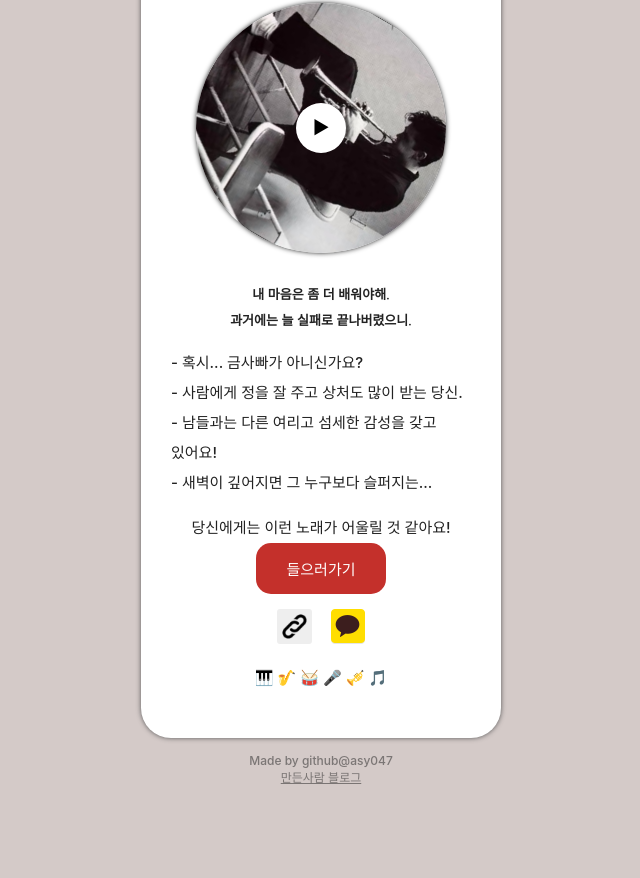
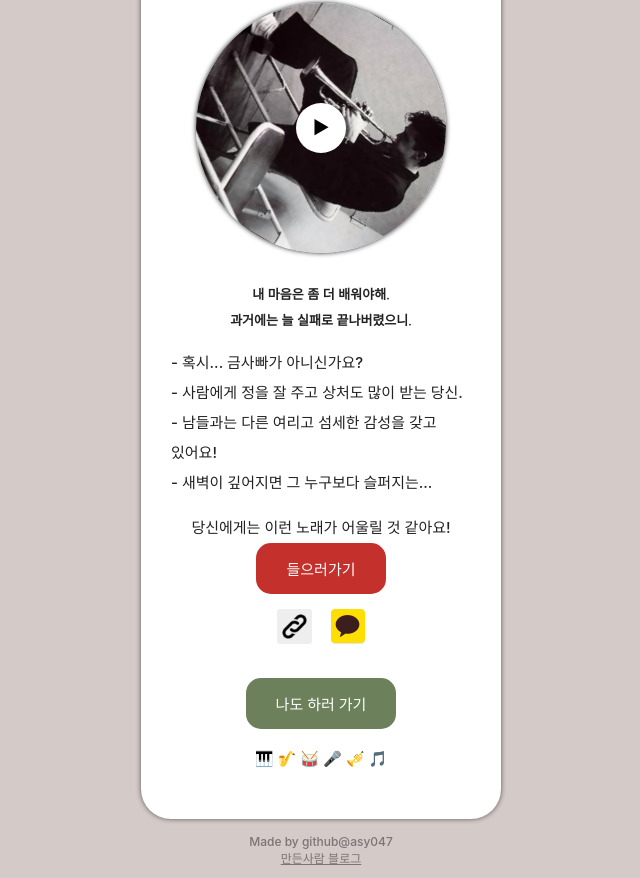
Before and after one commit to asy047/jazztest, a plain HTML site: page result-page0.html in a window 1280 px wide. Shown: the part 249-1127 px from the top of the page, without its empty margins (319-959 px from the left). Before the commit the page ends 1046 px from the top, so only its background shows below. Drawn offline with Linux system fonts and the light colour scheme; a script that the page names is missing; a web font is replaced by a local one.

```diff
--- a/css/result.css
+++ b/css/result.css
@@ -42,13 +42,19 @@ figure img {
 p.result-desc {
   text-align: left;
 }
-a.btnplay {
+a {
   display: inline-block;
+}
+a.btnplay, a.metoo{
   /* margin-top: 1em; */
   padding: 1em 2em;
   background: #c4302b;
   color: #fff;
   border-radius: 1em;
+}
+a.metoo {
+  margin-top: 2em;
+  background: #6c815b;
 }
 p.louis {
   margin-bottom: 1em;
--- a/result-page0.html
+++ b/result-page0.html
@@ -64,6 +64,7 @@
           <img src="img/kakaotalk_sharing_btn_small_ov.png" alt="카카오톡 공유하기">
         </a>
       </div>
+      <a class="metoo" href="index.html">나도 하러 가기</a>
       <p class="head-emoji">🎹 🎷 🥁 🎤 🎺 🎵</p>
     </div>
     <footer>
```
Also changed, not shown: index.html (+1 -1 lines), img/favicon.ico (added).
